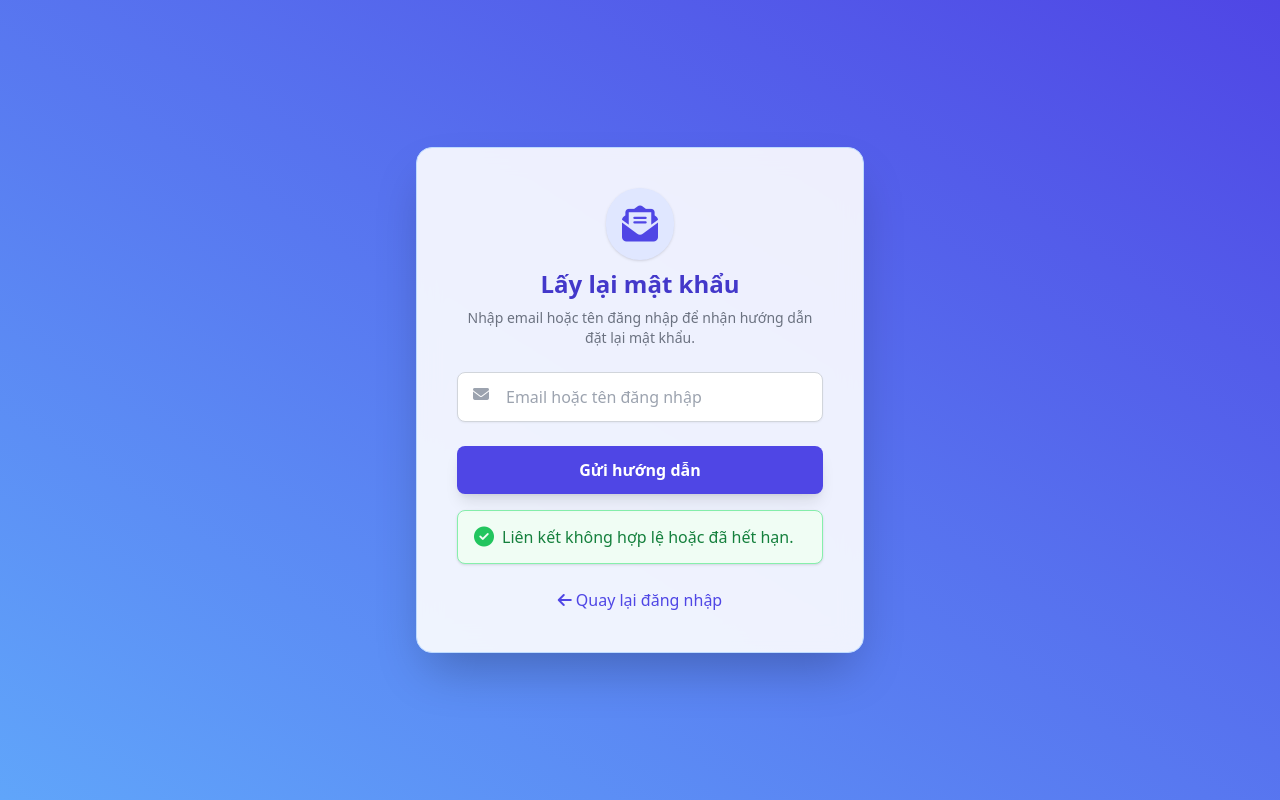
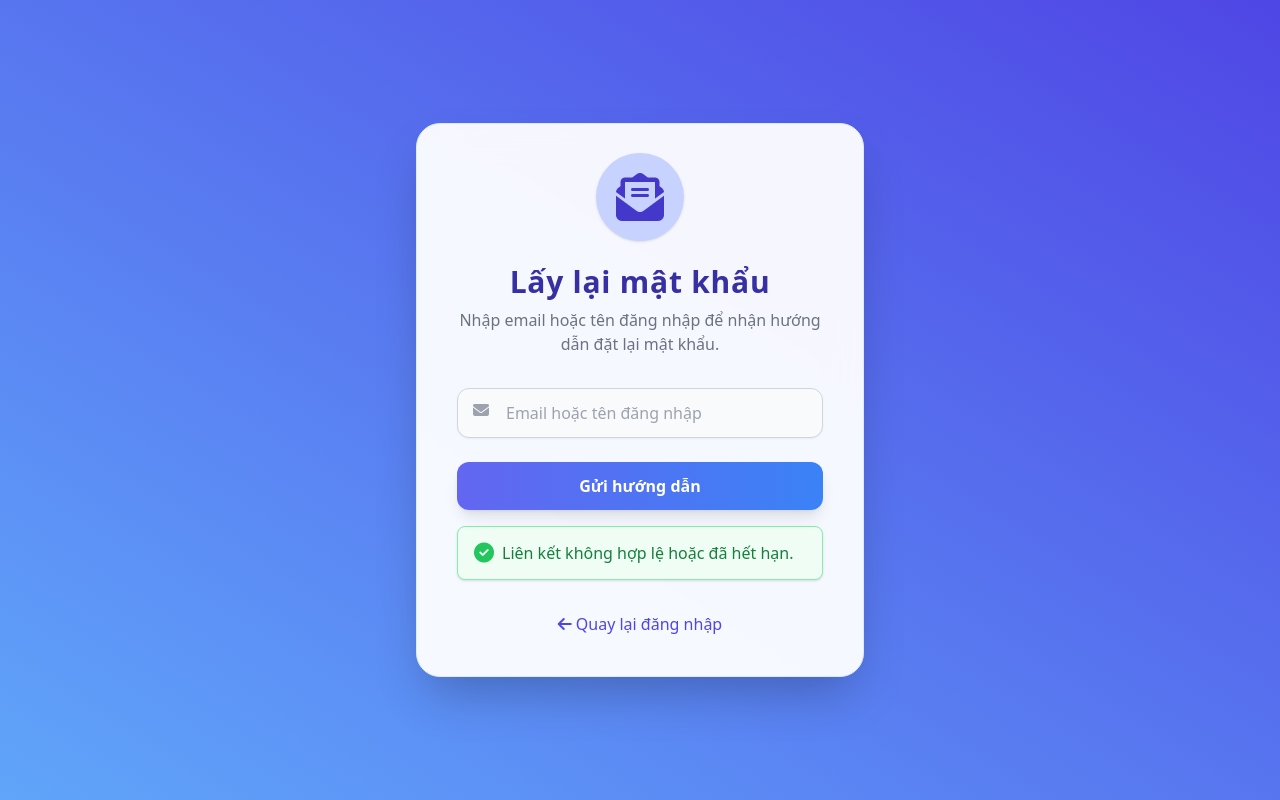
Before and after one commit to pcq3014/food_portion_management, a FastAPI app: page /reset-password in a window 1280 px wide. Run offline with FastAPI, Linux system fonts and the light colour scheme; some libraries are stand-ins or nearby versions.

Commit message:
Update forgot-password.html

```diff
--- a/app/templates/forgot-password.html
+++ b/app/templates/forgot-password.html
@@ -8,31 +8,31 @@
   <link href="https://cdnjs.cloudflare.com/ajax/libs/font-awesome/6.4.0/css/all.min.css" rel="stylesheet" />
 </head>
 <body class="bg-gradient-to-tr from-blue-400 to-indigo-600 flex items-center justify-center min-h-screen px-4">
-  <div class="bg-white bg-opacity-90 backdrop-blur-md p-10 rounded-2xl shadow-2xl max-w-md w-full border border-blue-200">
-    <div class="flex flex-col items-center mb-6">
-      <div class="bg-indigo-100 rounded-full p-4 mb-2 shadow">
-        <i class="fa fa-envelope-open-text text-4xl text-indigo-600"></i>
+  <div class="bg-white bg-opacity-95 backdrop-blur-lg p-10 rounded-3xl shadow-2xl max-w-md w-full border border-blue-100 transition-all duration-300 hover:shadow-3xl">
+    <div class="flex flex-col items-center mb-8">
+      <div class="bg-indigo-200 rounded-full p-5 mb-3 shadow animate-bounce">
+        <i class="fa fa-envelope-open-text text-5xl text-indigo-700"></i>
       </div>
-      <h2 class="text-2xl font-extrabold text-center text-indigo-700 mb-2">Lấy lại mật khẩu</h2>
-      <p class="text-gray-500 text-center text-sm">Nhập email hoặc tên đăng nhập để nhận hướng dẫn đặt lại mật khẩu.</p>
+      <h2 class="text-3xl font-extrabold text-center text-indigo-800 mb-2 tracking-wide">Lấy lại mật khẩu</h2>
+      <p class="text-gray-500 text-center text-base">Nhập email hoặc tên đăng nhập để nhận hướng dẫn đặt lại mật khẩu.</p>
     </div>
     <form method="post" action="/forgot-password" class="space-y-6">
       <div class="relative">
         <input type="text" name="email" placeholder="Email hoặc tên đăng nhập" required
-          class="peer w-full py-3 pl-12 pr-4 rounded-lg border border-gray-300 focus:outline-none focus:ring-2 focus:ring-indigo-500 transition shadow-sm" />
-        <i class="fa fa-envelope absolute left-4 top-3.5 text-gray-400 peer-focus:text-indigo-500"></i>
+          class="peer w-full py-3 pl-12 pr-4 rounded-xl border border-gray-300 focus:outline-none focus:ring-2 focus:ring-indigo-500 transition shadow-sm bg-gray-50" />
+        <i class="fa fa-envelope absolute left-4 top-3.5 text-gray-400 peer-focus:text-indigo-500 transition"></i>
       </div>
       <button type="submit"
-        class="w-full bg-indigo-600 hover:bg-indigo-700 text-white py-3 rounded-lg font-semibold transition shadow-lg hover:scale-105">Gửi hướng dẫn</button>
+        class="w-full bg-gradient-to-r from-indigo-500 to-blue-500 hover:from-indigo-600 hover:to-blue-600 text-white py-3 rounded-xl font-semibold transition shadow-lg hover:scale-105">Gửi hướng dẫn</button>
     </form>
     {% if message %}
-    <div class="flex items-center gap-2 mt-4 bg-green-50 border border-green-300 text-green-700 px-4 py-3 rounded-lg shadow">
+    <div class="flex items-center gap-2 mt-4 bg-green-50 border border-green-300 text-green-700 px-4 py-3 rounded-lg shadow animate-fade-in">
       <i class="fa fa-check-circle text-xl text-green-500"></i>
       <span class="font-medium">{{ message }}</span>
     </div>
     {% endif %}
-    <p class="mt-6 text-center text-gray-700">
-      <a href="/login" class="text-indigo-600 font-medium hover:underline"><i class="fa fa-arrow-left mr-1"></i>Quay lại đăng nhập</a>
+    <p class="mt-8 text-center text-gray-700">
+      <a href="/login" class="text-indigo-600 font-medium hover:underline transition"><i class="fa fa-arrow-left mr-1"></i>Quay lại đăng nhập</a>
     </p>
   </div>
 </body>
```
